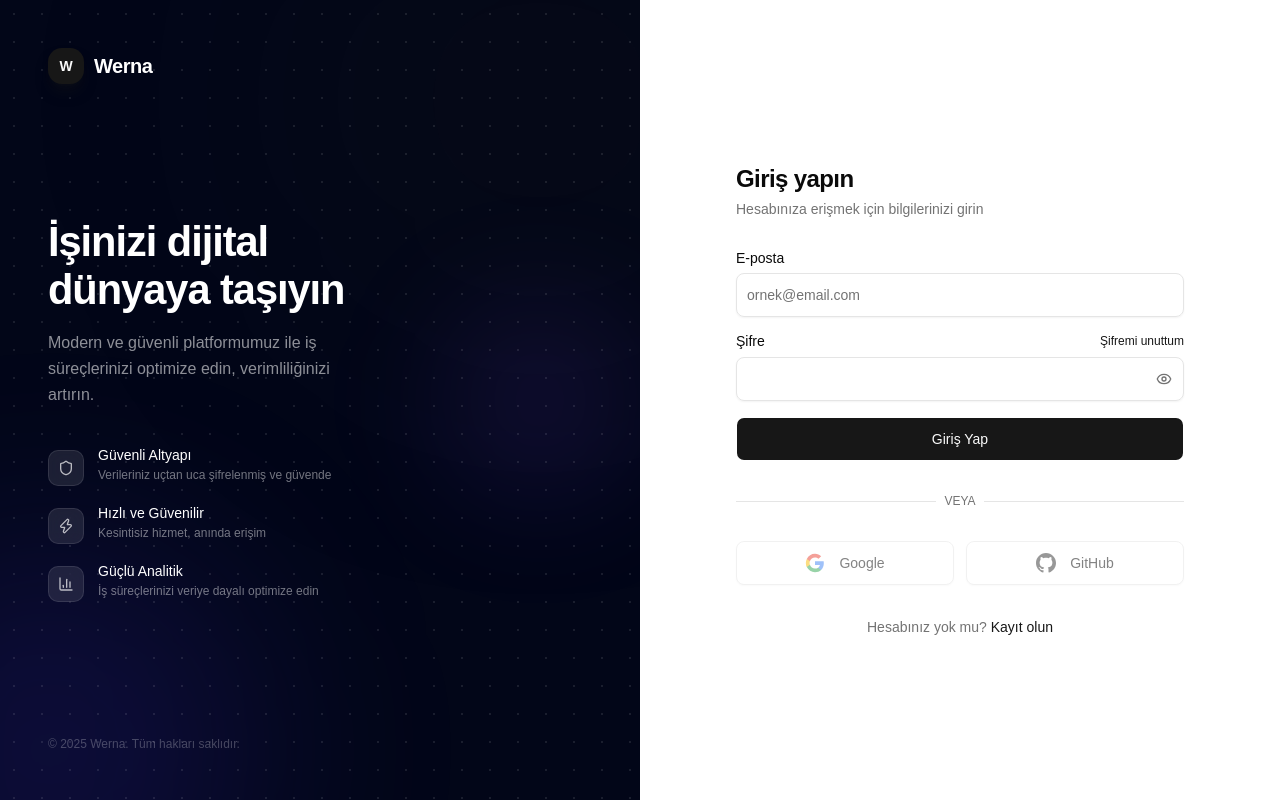
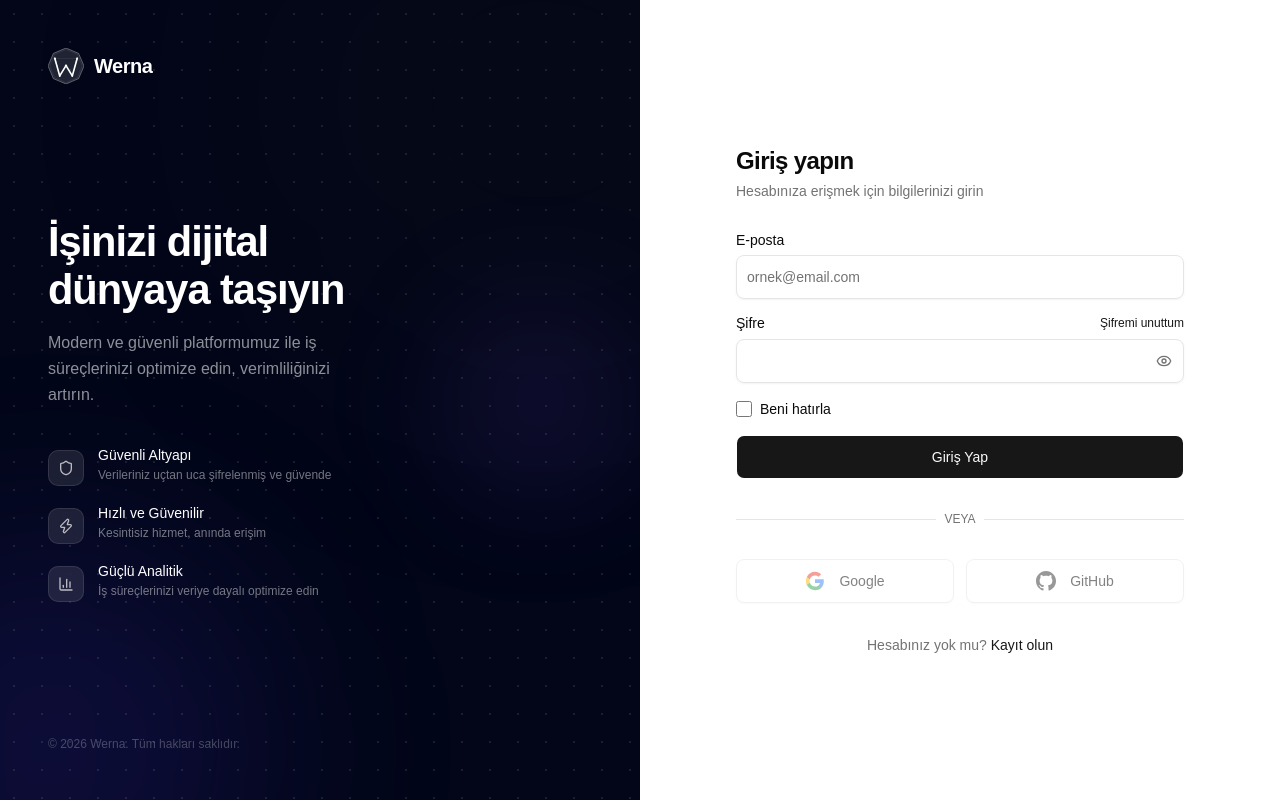
Before and after one commit to tolgabayrakdev/werna, a React (Vite) app in the folder web/: page /sign-in in a window 1280 px wide. Built offline with nearby package versions, Linux system fonts and the light colour scheme; no server answers.

Commit message:
feat: new icon

```diff
--- a/web/src/components/auth-left-panel.tsx
+++ b/web/src/components/auth-left-panel.tsx
@@ -1,4 +1,5 @@
 import { Shield, Zap, BarChart3 } from "lucide-react"
+import wernaLogo from "@/assets/werna_logo.svg"
 
 const features = [
   {
@@ -45,9 +46,7 @@ export function AuthLeftPanel({ heading, description }: AuthLeftPanelProps) {
       <div className="relative z-10 flex flex-col h-full">
         {/* Logo */}
         <div className="flex items-center gap-2.5">
-          <div className="size-9 rounded-xl bg-primary flex items-center justify-center shadow-lg shadow-primary/40">
-            <span className="text-sm font-bold text-primary-foreground">W</span>
-          </div>
+          <img src={wernaLogo} alt="Werna" className="h-9 w-auto brightness-0 invert" />
           <span className="text-xl font-semibold tracking-tight">Werna</span>
         </div>
 
@@ -79,7 +78,7 @@ export function AuthLeftPanel({ heading, description }: AuthLeftPanelProps) {
         </div>
 
         {/* Footer */}
-        <p className="text-xs text-white/25">© 2025 Werna. Tüm hakları saklıdır.</p>
+        <p className="text-xs text-white/25">© 2026 Werna. Tüm hakları saklıdır.</p>
       </div>
     </div>
   )
--- a/web/src/layouts/app-layout.tsx
+++ b/web/src/layouts/app-layout.tsx
@@ -23,6 +23,7 @@ import {
   Menu,
 } from "lucide-react"
 import { cn } from "@/lib/utils"
+import wernaLogo from "@/assets/werna_logo.svg"
 
 const navItems = [
   { to: "/", label: "Dashboard", icon: LayoutDashboard },
@@ -84,14 +85,16 @@ function Sidebar({ collapsed, onToggle, mobileOpen, onMobileClose }: SidebarProp
         )}
       >
         {/* Mobile: always show logo */}
-        <span className={cn("text-lg font-semibold tracking-tight select-none lg:hidden")}>
-          Werna
-        </span>
+        <div className="flex items-center gap-2 lg:hidden">
+          <img src={wernaLogo} alt="Werna" className="h-7 w-auto" />
+          <span className="text-lg font-semibold tracking-tight select-none">Werna</span>
+        </div>
         {/* Desktop: hide when collapsed */}
         {!collapsed && (
-          <span className="text-lg font-semibold tracking-tight select-none hidden lg:block">
-            Werna
-          </span>
+          <div className="hidden lg:flex items-center gap-2">
+            <img src={wernaLogo} alt="Werna" className="h-7 w-auto" />
+            <span className="text-lg font-semibold tracking-tight select-none">Werna</span>
+          </div>
         )}
         {/* Desktop collapse toggle */}
         <Button
@@ -214,7 +217,10 @@ export default function AppLayout() {
             <Button variant="ghost" size="icon" className="size-8" onClick={() => setMobileOpen(true)}>
               <Menu className="size-4" />
             </Button>
-            <span className="text-base font-semibold tracking-tight">Werna</span>
+            <div className="flex items-center gap-2">
+              <img src={wernaLogo} alt="Werna" className="h-6 w-auto" />
+              <span className="text-base font-semibold tracking-tight">Werna</span>
+            </div>
           </header>
 
           <main className="flex-1 bg-background overflow-auto">
--- a/web/src/pages/auth/forgot-password.tsx
+++ b/web/src/pages/auth/forgot-password.tsx
@@ -6,6 +6,7 @@ import { Label } from "@/components/ui/label"
 import { Button } from "@/components/ui/button"
 import { apiClient, ApiClientError } from "@/lib/api-client"
 import { AuthLeftPanel } from "@/components/auth-left-panel"
+import wernaLogo from "@/assets/werna_logo.svg"
 
 export default function ForgotPassword() {
   const [loading, setLoading] = useState(false)
@@ -37,7 +38,10 @@ export default function ForgotPassword() {
         <div className="flex items-center justify-center p-8">
           <div className="w-full max-w-md space-y-8 text-center">
             <div className="lg:hidden">
-              <h1 className="text-2xl font-semibold tracking-tight">Werna</h1>
+              <div className="flex items-center justify-center gap-2">
+                <img src={wernaLogo} alt="Werna" className="h-8 w-auto" />
+                <span className="text-2xl font-semibold tracking-tight">Werna</span>
+              </div>
             </div>
 
             <div className="flex flex-col items-center gap-4">
--- a/web/src/pages/auth/reset-password.tsx
+++ b/web/src/pages/auth/reset-password.tsx
@@ -6,6 +6,7 @@ import { Button } from "@/components/ui/button"
 import { PasswordInput } from "@/components/ui/password-input"
 import { apiClient, ApiClientError } from "@/lib/api-client"
 import { AuthLeftPanel } from "@/components/auth-left-panel"
+import wernaLogo from "@/assets/werna_logo.svg"
 
 export default function ResetPassword() {
   const navigate = useNavigate()
@@ -61,7 +62,10 @@ export default function ResetPassword() {
       <div className="flex items-center justify-center p-8">
         <div className="w-full max-w-md space-y-8">
           <div className="lg:hidden text-center">
-            <h1 className="text-2xl font-semibold tracking-tight">Werna</h1>
+            <div className="flex items-center justify-center gap-2">
+              <img src={wernaLogo} alt="Werna" className="h-8 w-auto" />
+              <span className="text-2xl font-semibold tracking-tight">Werna</span>
+            </div>
             <p className="text-sm text-muted-foreground mt-1">Şifre sıfırlama</p>
           </div>
 
--- a/web/src/pages/auth/sign-in.tsx
+++ b/web/src/pages/auth/sign-in.tsx
@@ -8,6 +8,7 @@ import { PasswordInput } from "@/components/ui/password-input"
 import { useAuthStore } from "@/store/auth-store"
 import { apiClient, ApiClientError } from "@/lib/api-client"
 import { AuthLeftPanel } from "@/components/auth-left-panel"
+import wernaLogo from "@/assets/werna_logo.svg"
 
 const RESEND_COOLDOWN = 90
 
@@ -16,8 +17,9 @@ export default function SignIn() {
   const login = useAuthStore((state) => state.login)
 
   const [loading, setLoading] = useState(false)
-  const [email, setEmail] = useState("")
+  const [email, setEmail] = useState(() => localStorage.getItem("remembered_email") ?? "")
   const [password, setPassword] = useState("")
+  const [rememberMe, setRememberMe] = useState(() => !!localStorage.getItem("remembered_email"))
 
   const [step, setStep] = useState<"login" | "verify">("login")
   const [code, setCode] = useState("")
@@ -48,6 +50,11 @@ export default function SignIn() {
     setLoading(true)
     try {
       await login(email, password)
+      if (rememberMe) {
+        localStorage.setItem("remembered_email", email)
+      } else {
+        localStorage.removeItem("remembered_email")
+      }
       toast.success("Giriş başarılı")
       navigate("/", { replace: true })
     } catch (error) {
@@ -93,7 +100,10 @@ export default function SignIn() {
         <div className="flex items-center justify-center p-8">
           <div className="w-full max-w-md space-y-8">
             <div className="lg:hidden text-center">
-              <h1 className="text-2xl font-semibold tracking-tight">Werna</h1>
+              <div className="flex items-center justify-center gap-2">
+                <img src={wernaLogo} alt="Werna" className="h-8 w-auto" />
+                <span className="text-2xl font-semibold tracking-tight">Werna</span>
+              </div>
               <p className="text-sm text-muted-foreground mt-1">E-posta doğrulama</p>
             </div>
 
@@ -211,6 +221,19 @@ export default function SignIn() {
               />
             </div>
 
+            <div className="flex items-center gap-2">
+              <input
+                type="checkbox"
+                id="rememberMe"
+                className="h-4 w-4 rounded border-input accent-primary cursor-pointer"
+                checked={rememberMe}
+                onChange={(e) => setRememberMe(e.target.checked)}
+              />
+              <Label htmlFor="rememberMe" className="text-sm font-normal cursor-pointer">
+                Beni hatırla
+              </Label>
+            </div>
+
             <Button type="submit" className="w-full h-11" disabled={loading}>
               {loading ? "Giriş yapılıyor..." : "Giriş Yap"}
             </Button>
--- a/web/src/pages/auth/sign-up.tsx
+++ b/web/src/pages/auth/sign-up.tsx
@@ -8,6 +8,7 @@ import { PasswordInput } from "@/components/ui/password-input"
 import { useAuthStore } from "@/store/auth-store"
 import { ApiClientError } from "@/lib/api-client"
 import { AuthLeftPanel } from "@/components/auth-left-panel"
+import wernaLogo from "@/assets/werna_logo.svg"
 
 export default function SignUp() {
   const register = useAuthStore((state) => state.register)
@@ -63,7 +64,10 @@ export default function SignUp() {
         <div className="flex items-center justify-center p-8">
           <div className="w-full max-w-md space-y-8 text-center">
             <div className="lg:hidden">
-              <h1 className="text-2xl font-semibold tracking-tight">Werna</h1>
+              <div className="flex items-center justify-center gap-2">
+                <img src={wernaLogo} alt="Werna" className="h-8 w-auto" />
+                <span className="text-2xl font-semibold tracking-tight">Werna</span>
+              </div>
             </div>
 
             <div className="flex flex-col items-center gap-4">
```
Also changed, not shown: web/src/assets/werna_logo.svg (added).
